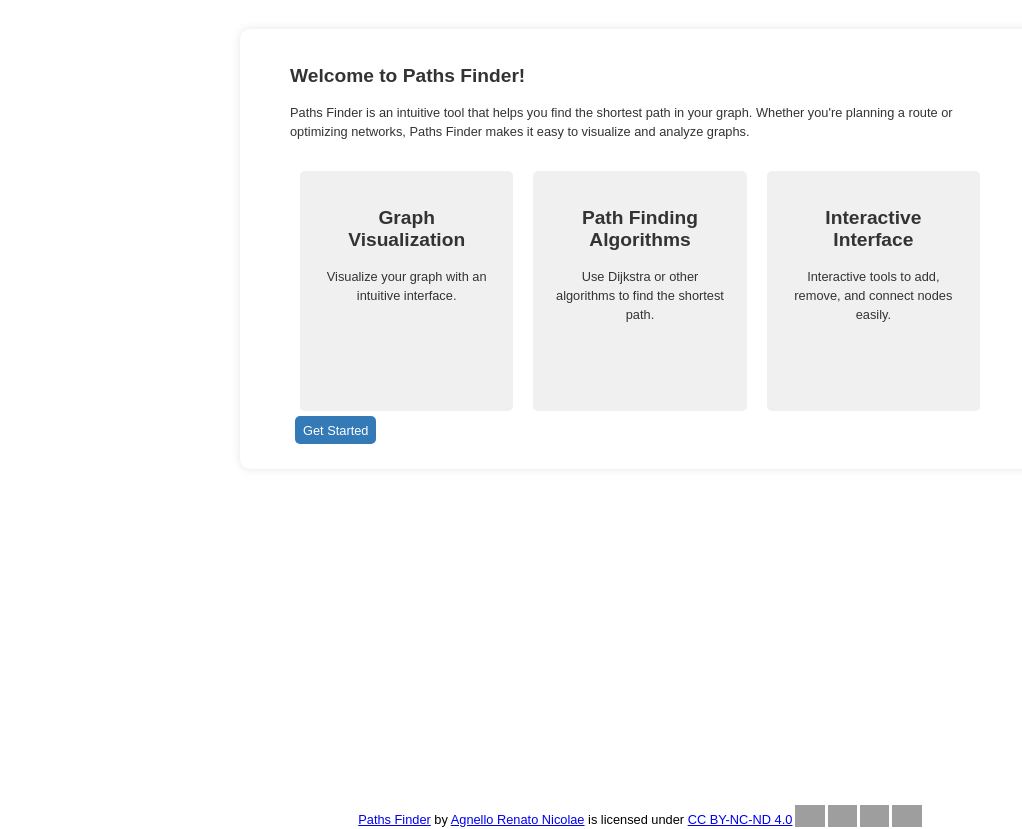
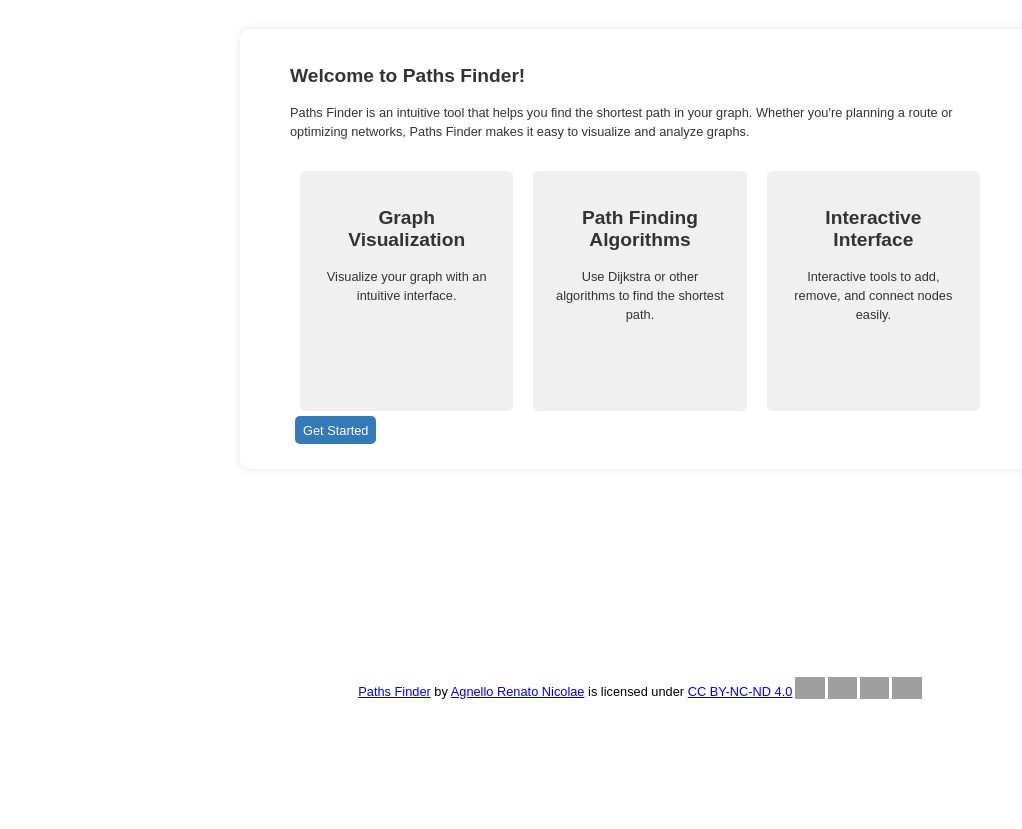
Before and after one commit to thegr33d/PathsFinder, a plain HTML site: page index/index.html in a window 1280 px wide. Shown: the part 99-928 px from the top of the page, without its empty margins (0-1022 px from the left). After the commit the page ends 800 px from the top, so only its background shows below. Drawn offline with Linux system fonts and the light colour scheme; grey boxes are pictures that could not be loaded.

Commit message:
Style correction

```diff
--- a/css/global.css
+++ b/css/global.css
@@ -51,7 +51,7 @@ body{
     font-size: var(--medium-font-size);
     padding-top: calc(var(--header-height));
     overflow: visible;
-    height: 100%;
+    height: calc(100vh - 8rem);
 }
 
 header{
```
